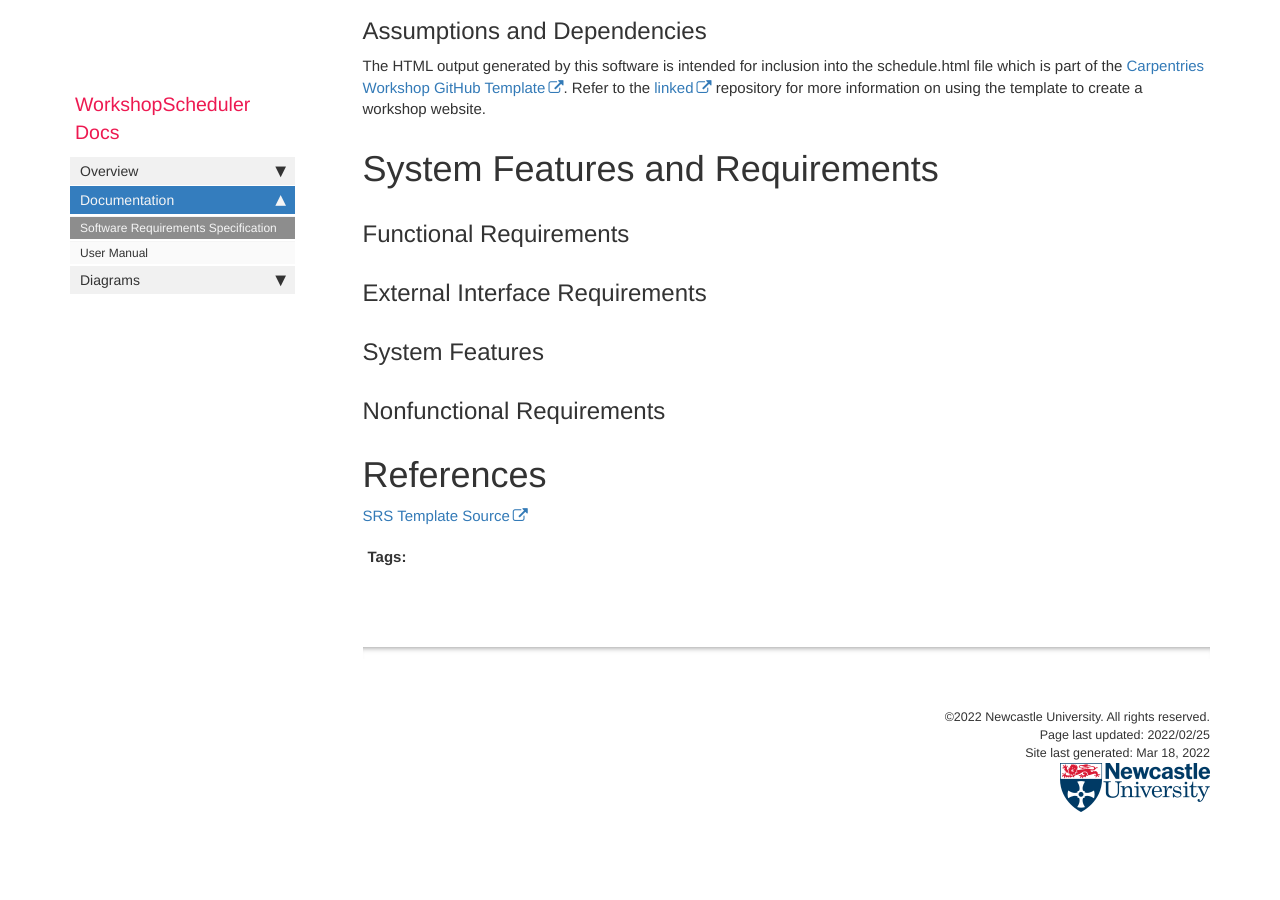
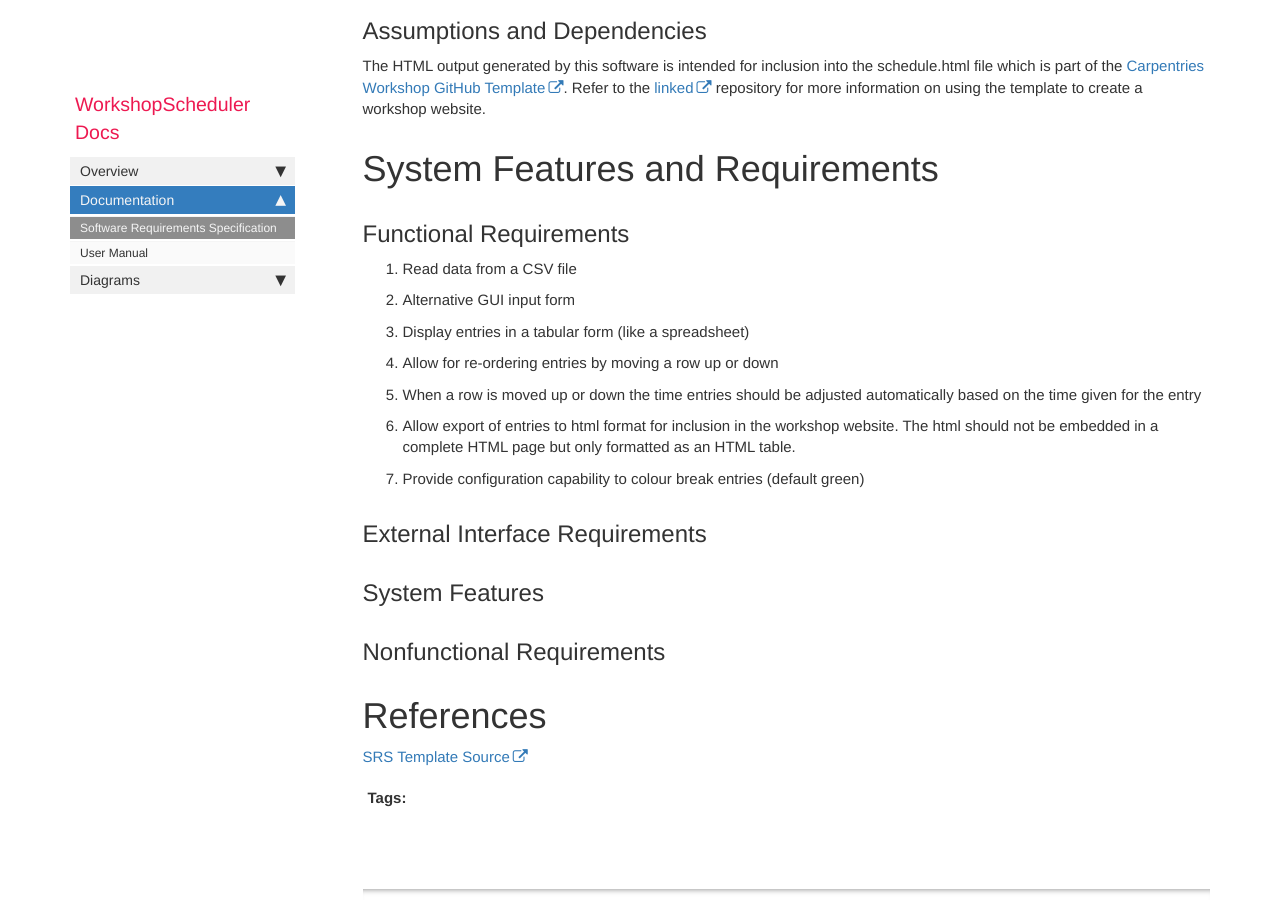
Before and after one commit to NewcastleRSE/WorkshopScheduler, a Jekyll site: the page built from SRS.md, in a window 1280 px wide and 900 px high, scrolled down 1294 px. Built offline with Jekyll 4.4.1, drawn with Linux system fonts in a browser that asks for light colours; comment, search, counter and statistics services are not loaded; before the commit the page ends 2166 px from its top, so only the background shows below that.

Commit message:
Update SRS.md

```diff
--- a/SRS.md
+++ b/SRS.md
@@ -41,6 +41,14 @@ The HTML output generated by this software is intended for inclusion into the sc
 
 ## Functional Requirements
 
+1. Read data from a CSV file
+2. Alternative GUI input form
+3. Display entries in a tabular form (like a spreadsheet)
+4. Allow for re-ordering entries by moving a row up or down
+5. When a row is moved up or down the time entries should be adjusted automatically based on the time given for the entry
+6. Allow export of entries to html format for inclusion in the workshop website. The html should not be embedded in a complete HTML page but only formatted as an HTML table.
+7. Provide configuration capability to colour break entries (default green)
+
 ## External Interface Requirements
 
 ## System Features
```
